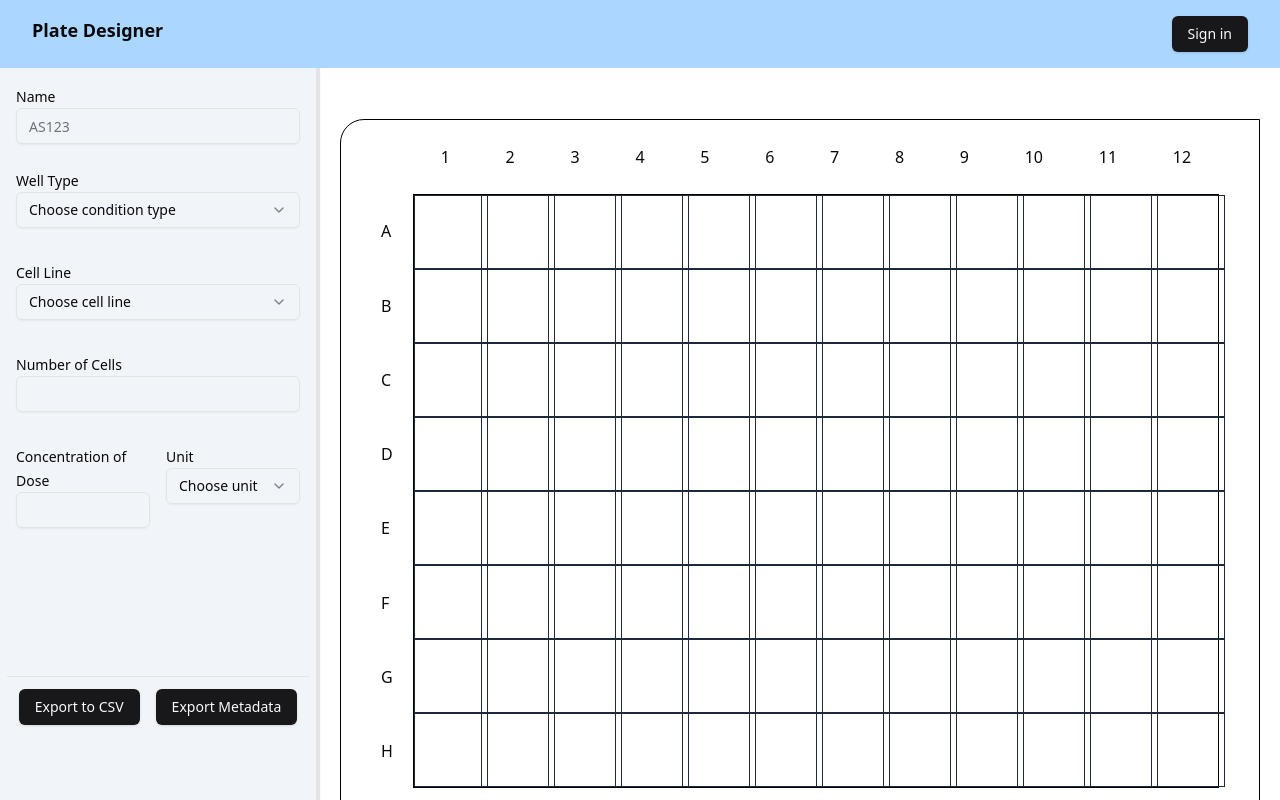
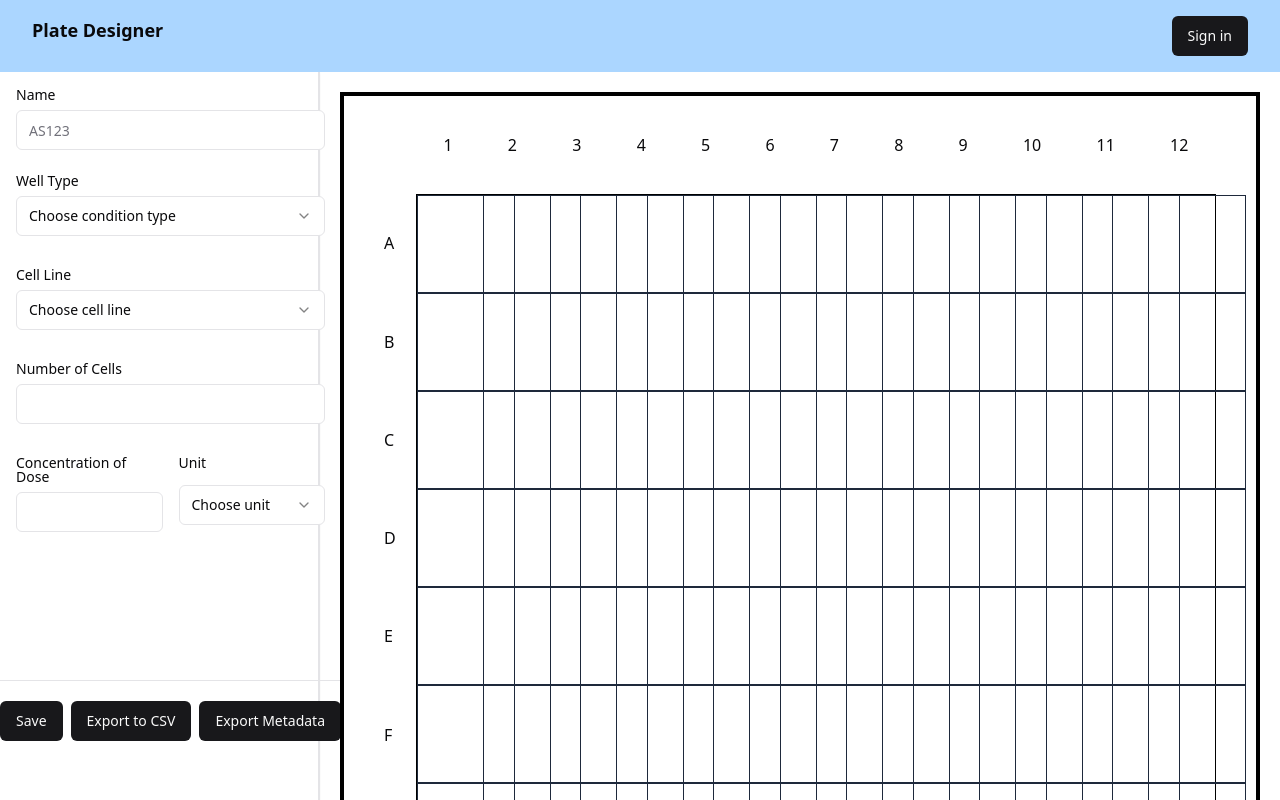
Before and after one commit to apiraam96/platedesignertool, a React (Vite) app: page /platedesigner in a window 1280 px wide. Shown: the top 800 px of the page. Built offline with nearby package versions, Linux system fonts and the light colour scheme.

Commit message:
style: edited shadcn config

```diff
--- a/package.json
+++ b/package.json
@@ -11,10 +11,10 @@
   },
   "dependencies": {
     "@radix-ui/react-dialog": "^1.1.2",
-    "@radix-ui/react-label": "^2.1.0",
-    "@radix-ui/react-select": "^2.1.3",
+    "@radix-ui/react-label": "^2.1.1",
+    "@radix-ui/react-select": "^2.1.4",
     "@radix-ui/react-separator": "^1.1.0",
-    "@radix-ui/react-slot": "^1.1.0",
+    "@radix-ui/react-slot": "^1.1.1",
     "@radix-ui/react-tooltip": "^1.1.4",
     "class-variance-authority": "^0.7.1",
     "clsx": "^2.1.1",
--- a/src/components/Plate.tsx
+++ b/src/components/Plate.tsx
@@ -16,7 +16,7 @@ const Plate = () => {
 
   return (
     <div className="m-auto col-span-3 p-5">
-      <div className="grid grid-cols-13 grid-rows-9 border-black border px-10 pb-7 rounded-tl-3xl">
+      <div className="grid grid-cols-13 grid-rows-9 border-black border-4 px-10 pb-7">
         {cols.map((column, i) => (
           <p className={`mx-auto my-auto row-start-1 col-start-${i + 1}`}>
             {column}
--- a/src/components/SideBar.tsx
+++ b/src/components/SideBar.tsx
@@ -15,13 +15,13 @@ import { wellType, cellLine, doseConcUnit } from "@/lib/data";
 
 const SideBar = () => {
   return (
-    <aside className="left-0 h-screen w-full bg-slate-100 border-r-4 shadow-sm">
+    <aside className="left-0 h-screen w-full bg-white border-r-2 shadow-sm">
       <div className="grid grid-rows-[1fr_1fr_1fr_1fr_1fr_10fr] h-full">
-        <div className="p-4 pb-2">
+        <div className="grid gap-2 p-4 pb-2">
           <Label htmlFor="drugname">Name</Label>
           <Input type="text" id="drugname" placeholder="AS123" />
         </div>
-        <div className="p-4">
+        <div className="grid gap-2 p-4">
           <Label>Well Type</Label>
           <Select>
             <SelectTrigger className="">
@@ -36,7 +36,7 @@ const SideBar = () => {
             </SelectContent>
           </Select>
         </div>
-        <div className="p-4">
+        <div className="grid gap-2 p-4">
           <Label>Cell Line</Label>
           <Select>
             <SelectTrigger className="">
@@ -51,16 +51,16 @@ const SideBar = () => {
             </SelectContent>
           </Select>
         </div>
-        <div className="p-4">
+        <div className="grid gap-2 p-4">
           <Label htmlFor="numberOfCells">Number of Cells</Label>
           <Input type="number" id="numberOfCells" />
         </div>
         <div className="grid grid-cols-2 p-4 gap-4">
-          <div>
+          <div className="grid gap-2">
             <Label htmlFor="doseConc">Concentration of Dose</Label>
             <Input type="number" id="doseConc" />
           </div>
-          <div>
+          <div className="grid gap-2">
             <Label htmlFor="doseConcUnit">Unit</Label>
             <Select>
               <SelectTrigger className="">
@@ -76,7 +76,8 @@ const SideBar = () => {
             </Select>
           </div>
         </div>
-        <div className="m-auto border-t flex p-3 gap-4">
+        <div className="m-auto border-t pt-5 flex gap-2">
+          <Button>Save</Button>
           <Button>Export to CSV</Button>
           <Button>Export Metadata</Button>
         </div>
--- a/src/components/Well.tsx
+++ b/src/components/Well.tsx
@@ -7,7 +7,7 @@ const Well = ({ key, id }: { key: string; id: string }) => {
       onClick={() => console.log("well:", id)}
       id={id}
       key={key}
-      className="border-slate-800 border p-9 hover:bg-sky-50 hover:cursor-pointer focus:bg-sky-200"
+      className="border-slate-800 border p-12 hover:bg-sky-50 hover:cursor-pointer focus:bg-sky-200"
     >
       <p id="name" className="text-sm">
         {""}
--- /dev/null
+++ b/src/components/gpttest.tsx
@@ -0,0 +1,57 @@
+import React, { useState } from "react";
+
+const Grid = ({ rows = 10, cols = 10 }) => {
+  // Initialize grid data as a 2D array
+  const [gridData, setGridData] = useState(
+    Array.from({ length: rows }, () => Array(cols).fill("")),
+  );
+
+  // Handle cell value change
+  const handleCellChange = (row, col, value) => {
+    const updatedData = gridData.map((rowData, rIdx) =>
+      rowData.map((cell, cIdx) =>
+        rIdx === row && cIdx === col ? value : cell,
+      ),
+    );
+    setGridData(updatedData);
+  };
+
+  return (
+    <div className="inline-block">
+      {/* Column Labels */}
+      <div className="flex">
+        {/* Top-left corner */}
+        <div className="w-12 h-12 bg-gray-200 border border-gray-300"></div>
+        {Array.from({ length: cols }, (_, i) => (
+          <div
+            key={`col-${i}`}
+            className="w-24 h-12 flex items-center justify-center bg-gray-100 border border-gray-300 text-sm font-medium"
+          >
+            {i + 1}
+          </div>
+        ))}
+      </div>
+
+      {/* Rows with labels and cells */}
+      {Array.from({ length: rows }, (_, rowIdx) => (
+        <div key={`row-${rowIdx}`} className="flex">
+          {/* Row label */}
+          <div className="w-12 h-12 flex items-center justify-center bg-gray-100 border border-gray-300 text-sm font-medium">
+            {String.fromCharCode(65 + rowIdx)}
+          </div>
+          {/* Row cells */}
+          {Array.from({ length: cols }, (_, colIdx) => (
+            <input
+              key={`cell-${rowIdx}-${colIdx}`}
+              className="w-24 h-12 border border-gray-300 text-sm p-2 text-center focus:outline-none focus:ring-2 focus:ring-blue-500"
+              value={gridData[rowIdx][colIdx]}
+              onChange={(e) => handleCellChange(rowIdx, colIdx, e.target.value)}
+            />
+          ))}
+        </div>
+      ))}
+    </div>
+  );
+};
+
+export default Grid;
--- a/src/components/ui/button.tsx
+++ b/src/components/ui/button.tsx
@@ -5,26 +5,25 @@ import { cva, type VariantProps } from "class-variance-authority"
 import { cn } from "@/lib/utils"
 
 const buttonVariants = cva(
-  "inline-flex items-center justify-center gap-2 whitespace-nowrap rounded-md text-sm font-medium transition-colors focus-visible:outline-none focus-visible:ring-1 focus-visible:ring-ring disabled:pointer-events-none disabled:opacity-50 [&_svg]:pointer-events-none [&_svg]:size-4 [&_svg]:shrink-0",
+  "inline-flex items-center justify-center gap-2 whitespace-nowrap rounded-md text-sm font-medium ring-offset-background transition-colors focus-visible:outline-none focus-visible:ring-2 focus-visible:ring-ring focus-visible:ring-offset-2 disabled:pointer-events-none disabled:opacity-50 [&_svg]:pointer-events-none [&_svg]:size-4 [&_svg]:shrink-0",
   {
     variants: {
       variant: {
-        default:
-          "bg-primary text-primary-foreground shadow hover:bg-primary/90",
+        default: "bg-primary text-primary-foreground hover:bg-primary/90",
         destructive:
-          "bg-destructive text-destructive-foreground shadow-sm hover:bg-destructive/90",
+          "bg-destructive text-destructive-foreground hover:bg-destructive/90",
         outline:
-          "border border-input bg-background shadow-sm hover:bg-accent hover:text-accent-foreground",
+          "border border-input bg-background hover:bg-accent hover:text-accent-foreground",
         secondary:
-          "bg-secondary text-secondary-foreground shadow-sm hover:bg-secondary/80",
+          "bg-secondary text-secondary-foreground hover:bg-secondary/80",
         ghost: "hover:bg-accent hover:text-accent-foreground",
         link: "text-primary underline-offset-4 hover:underline",
       },
       size: {
-        default: "h-9 px-4 py-2",
-        sm: "h-8 rounded-md px-3 text-xs",
-        lg: "h-10 rounded-md px-8",
-        icon: "h-9 w-9",
+        default: "h-10 px-4 py-2",
+        sm: "h-9 rounded-md px-3",
+        lg: "h-11 rounded-md px-8",
+        icon: "h-10 w-10",
       },
     },
     defaultVariants: {
--- a/src/components/ui/input.tsx
+++ b/src/components/ui/input.tsx
@@ -8,7 +8,7 @@ const Input = React.forwardRef<HTMLInputElement, React.ComponentProps<"input">>(
       <input
         type={type}
         className={cn(
-          "flex h-9 w-full rounded-md border border-input bg-transparent px-3 py-1 text-base shadow-sm transition-colors file:border-0 file:bg-transparent file:text-sm file:font-medium file:text-foreground placeholder:text-muted-foreground focus-visible:outline-none focus-visible:ring-1 focus-visible:ring-ring disabled:cursor-not-allowed disabled:opacity-50 md:text-sm",
+          "flex h-10 w-full rounded-md border border-input bg-background px-3 py-2 text-base ring-offset-background file:border-0 file:bg-transparent file:text-sm file:font-medium file:text-foreground placeholder:text-muted-foreground focus-visible:outline-none focus-visible:ring-2 focus-visible:ring-ring focus-visible:ring-offset-2 disabled:cursor-not-allowed disabled:opacity-50 md:text-sm",
           className
         )}
         ref={ref}
--- a/src/components/ui/select.tsx
+++ b/src/components/ui/select.tsx
@@ -17,7 +17,7 @@ const SelectTrigger = React.forwardRef<
   <SelectPrimitive.Trigger
     ref={ref}
     className={cn(
-      "flex h-9 w-full items-center justify-between whitespace-nowrap rounded-md border border-input bg-transparent px-3 py-2 text-sm shadow-sm ring-offset-background placeholder:text-muted-foreground focus:outline-none focus:ring-1 focus:ring-ring disabled:cursor-not-allowed disabled:opacity-50 [&>span]:line-clamp-1",
+      "flex h-10 w-full items-center justify-between rounded-md border border-input bg-background px-3 py-2 text-sm ring-offset-background placeholder:text-muted-foreground focus:outline-none focus:ring-2 focus:ring-ring focus:ring-offset-2 disabled:cursor-not-allowed disabled:opacity-50 [&>span]:line-clamp-1",
       className
     )}
     {...props}
@@ -103,7 +103,7 @@ const SelectLabel = React.forwardRef<
 >(({ className, ...props }, ref) => (
   <SelectPrimitive.Label
     ref={ref}
-    className={cn("px-2 py-1.5 text-sm font-semibold", className)}
+    className={cn("py-1.5 pl-8 pr-2 text-sm font-semibold", className)}
     {...props}
   />
 ))
@@ -116,16 +116,17 @@ const SelectItem = React.forwardRef<
   <SelectPrimitive.Item
     ref={ref}
     className={cn(
-      "relative flex w-full cursor-default select-none items-center rounded-sm py-1.5 pl-2 pr-8 text-sm outline-none focus:bg-accent focus:text-accent-foreground data-[disabled]:pointer-events-none data-[disabled]:opacity-50",
+      "relative flex w-full cursor-default select-none items-center rounded-sm py-1.5 pl-8 pr-2 text-sm outline-none focus:bg-accent focus:text-accent-foreground data-[disabled]:pointer-events-none data-[disabled]:opacity-50",
       className
     )}
     {...props}
   >
-    <span className="absolute right-2 flex h-3.5 w-3.5 items-center justify-center">
+    <span className="absolute left-2 flex h-3.5 w-3.5 items-center justify-center">
       <SelectPrimitive.ItemIndicator>
         <Check className="h-4 w-4" />
       </SelectPrimitive.ItemIndicator>
     </span>
+
     <SelectPrimitive.ItemText>{children}</SelectPrimitive.ItemText>
   </SelectPrimitive.Item>
 ))
--- a/src/main.tsx
+++ b/src/main.tsx
@@ -4,6 +4,7 @@ import { BrowserRouter, Routes, Route } from "react-router-dom";
 import "./index.css";
 import App from "./App.tsx";
 import PlateDesigner from "./pages/PlateDesigner.tsx";
+import Grid from "./components/gpttest.tsx";
 
 createRoot(document.getElementById("root")!).render(
   <StrictMode>
@@ -11,6 +12,7 @@ createRoot(document.getElementById("root")!).render(
       <Routes>
         <Route path="/" element={<App />} />
         <Route path="/platedesigner" element={<PlateDesigner />} />
+        <Route path="/gpttest" element={<Grid />} />
       </Routes>
     </BrowserRouter>
   </StrictMode>,
```
Also changed, not shown: components.json, 1 other file (tests, documents, lock files or other folders).
